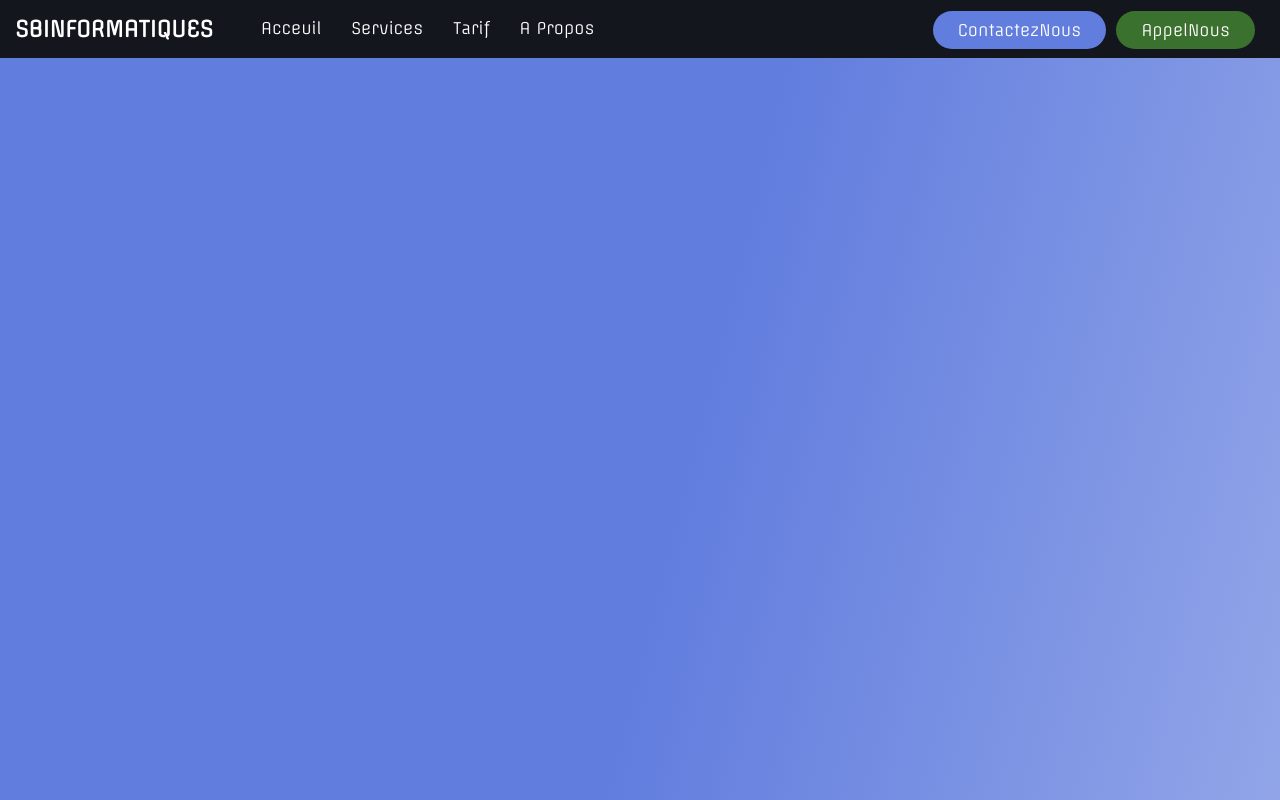
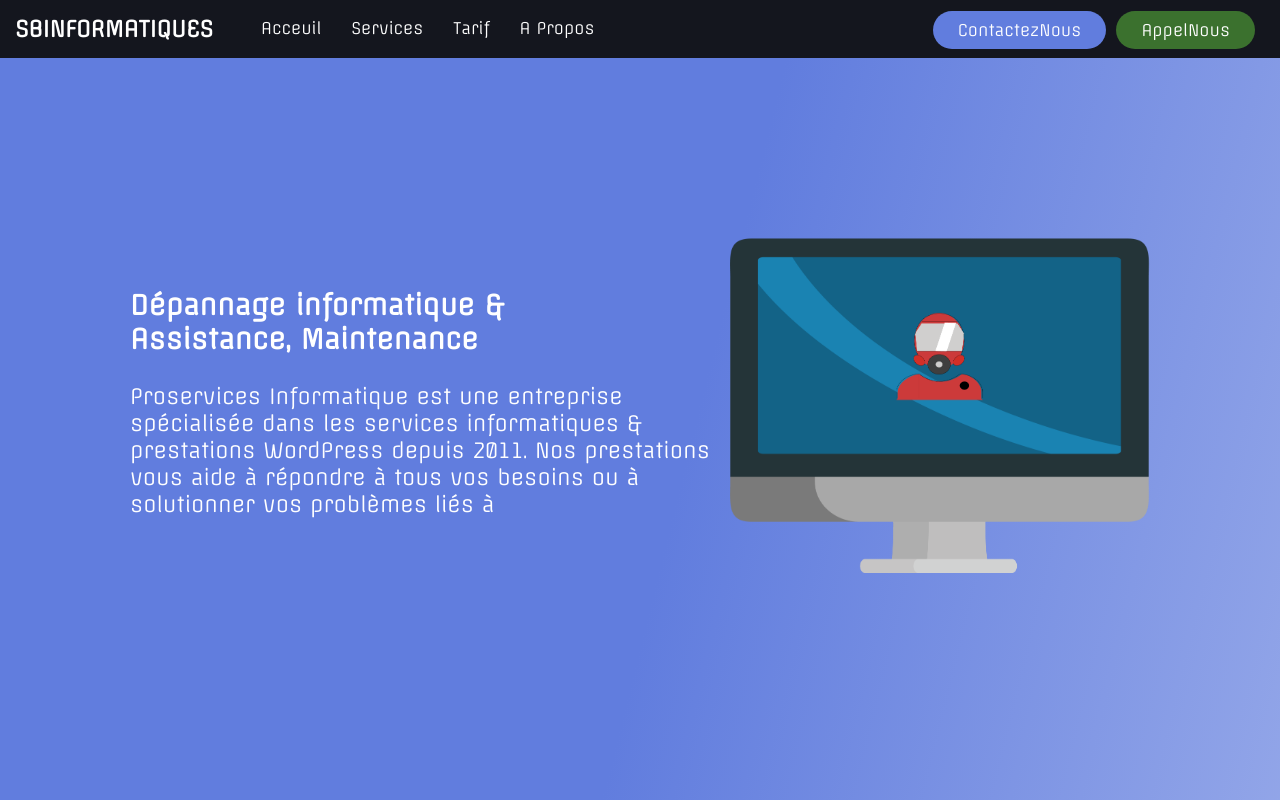
Before and after one commit to onlymachiavelli/sbinformatiques, a Next.js app: page / in a window 1280 px wide. Built offline with nearby package versions, Linux system fonts and the light colour scheme.

Commit message:
Image + DESC

```diff
--- a/src/useFront/home/slide.tsx
+++ b/src/useFront/home/slide.tsx
@@ -2,6 +2,8 @@ import React, {useState} from 'react'
 import Link from 'next/link'
 import styles from './../../../styles/Home.module.css'
 import {Bars} from './../SVG'
+import Image from 'next/image'
+import Image1 from './../../../public/image1.png'
 const Slide = () =>{
     const [Nav, setNav] = useState("none")
     return(
@@ -34,6 +36,20 @@ const Slide = () =>{
                     </div>
                 </nav>
             </header>
+
+            <main className={styles.desc}>
+                <article>
+                    <p id={styles.desc_title}>
+                    Dépannage informatique & Assistance, Maintenance
+                    </p>
+                    <p id={styles.desc_txt}>
+                    Proservices Informatique est une entreprise spécialisée dans les services informatiques & prestations WordPress depuis 2011. Nos prestations vous aide à répondre à tous vos besoins ou à solutionner vos problèmes liés à
+                    </p>
+                </article>
+                <aside>
+                    <Image src={Image1} width="420px" height="350px"/>
+                </aside>
+            </main>
         </div>
     )
 }
--- a/styles/Home.module.css
+++ b/styles/Home.module.css
@@ -17,6 +17,8 @@
   display: flex;
   background: var(--Dark);
   overflow: hidden;
+  z-index: 1;
+  position: absolute;
 }
 .logo a {
   color: #fff;
@@ -65,6 +67,29 @@
   cursor: pointer;
 }
 
+.desc {
+  width: 100%;
+  height: auto;
+  position: absolute;
+  top: 50%;
+  transform: translateY(-50%);
+  display: flex;
+  align-items: center;
+  justify-content: center;
+}
+
+#desc_title {
+  color: #fff;
+  font-weight: 700;
+  font-size: 27px;
+  width: 500px;
+}
+#desc_txt {
+  color: #fff;
+  width: 600px;
+  font-size: 21px;
+}
+
 /*Media Query Home !*/
 @media (max-width: 1032px) {
   .navbar {
```
Also changed, not shown: public/image1.png (added).
